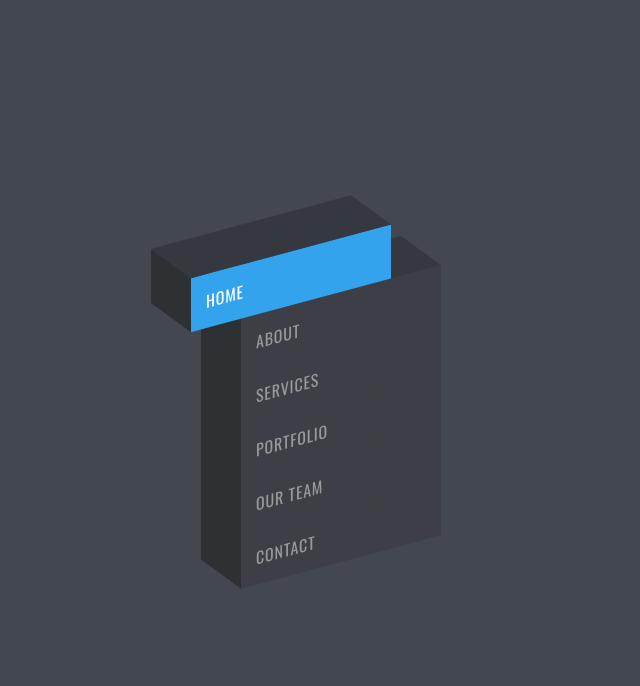
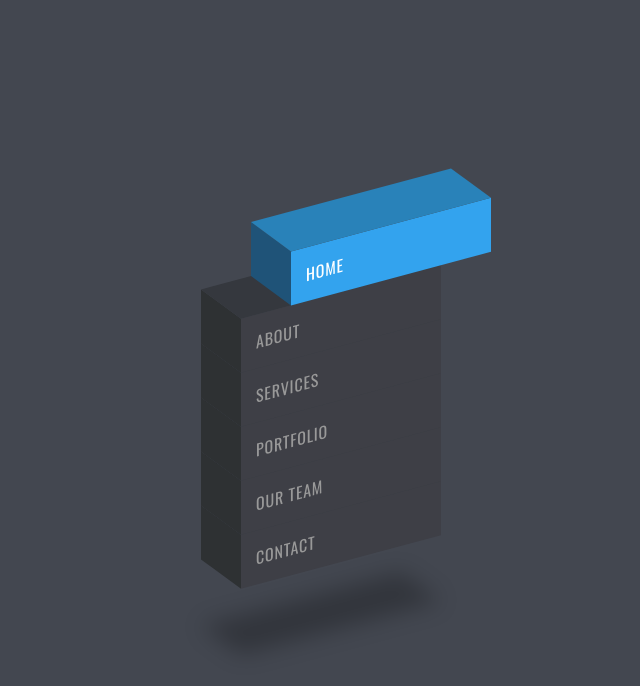
Before and after one commit to Linh777GKOG/Menu_Hover_Effects, a plain HTML site: page index.html in a window 1280 px wide. In both pictures the pointer is over the item "HOME". Shown: the whole page, without its empty margins (299-939 px from the left). Drawn offline with nearby package versions, Linux system fonts and the light colour scheme.

Commit message:
push code

```diff
--- a/style.css
+++ b/style.css
@@ -32,7 +32,7 @@ ul li {
 
 ul li:hover {
   background: #33a3ee;
-  transform: translateX(-50px);
+  transform: translateX(50px);
 }
 ul li::before {
   content: "";
@@ -47,6 +47,9 @@ ul li::before {
   transition: 0.5s;
 }
 
+ul li:hover::before {
+  background: #1f5378;
+}
 ul li::after {
   content: "";
   position: absolute;
@@ -58,6 +61,9 @@ ul li::after {
   transform-origin: bottom;
   transform: skewX(45deg);
   transition: 0.5s;
+}
+ul li:hover::after {
+  background: #2982b9;
 }
 ul li a {
   text-decoration: none;
@@ -71,3 +77,7 @@ ul li a {
 ul li:hover a {
   color: #fff;
 }
+
+ul li:last-child::after {
+  box-shadow: -120px 120px 20px rgba(0, 0, 0, 0.25);
+}
```
